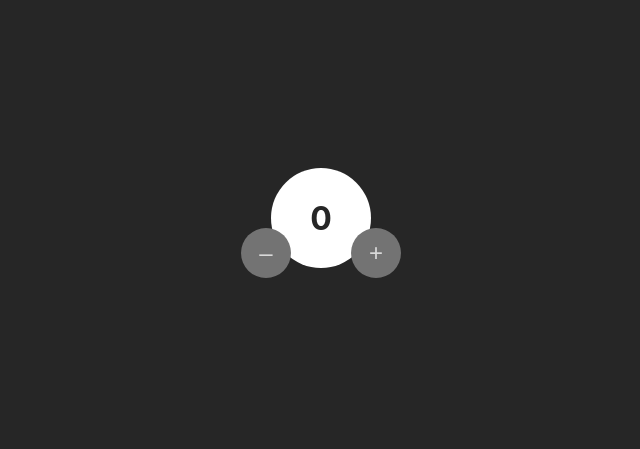
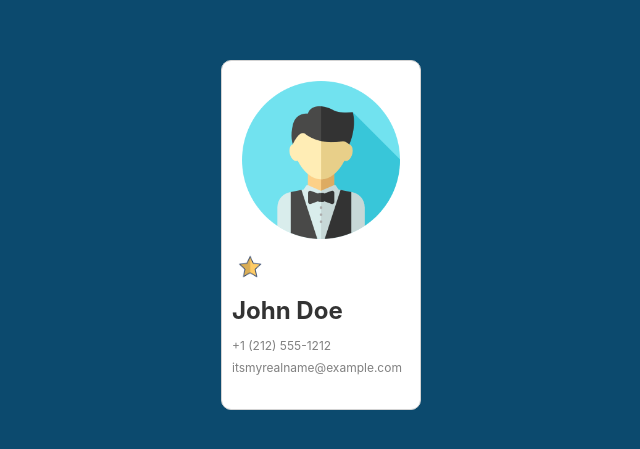
Before and after one commit to candytale55/react-state-projects, a React (Vite) app: page / in a window 1280 px wide. Shown: the part 197-646 px from the top of the page, without its empty margins (319-959 px from the left). Built offline with nearby package versions, Linux system fonts and the light colour scheme.

Commit message:
chore: setup initial files

```diff
--- a/src/App.jsx
+++ b/src/App.jsx
@@ -9,15 +9,16 @@ import SignUpForm from './components/signupform/SignUpForm'
 import RegForm from './components/regform/RegForm'
 import UnreadMessages from "./components/unreadmessages/UnreadMessages"
 import Jokes from './components/jokes/Jokes'*/
+import ToggleFavorite from './components/togglefavorite/ToggleFavorite'
 
-import HowManyTimes from './components/howmany/HowManyTimes'
 
 
 function App() {
 
   return (
     <main className="container">
-      <HowManyTimes />
+      <ToggleFavorite />
+
       {/*<UnreadMessages />*/}
       {/*<Jokes />*/}
       {/*<SignUpForm />*/}
```
